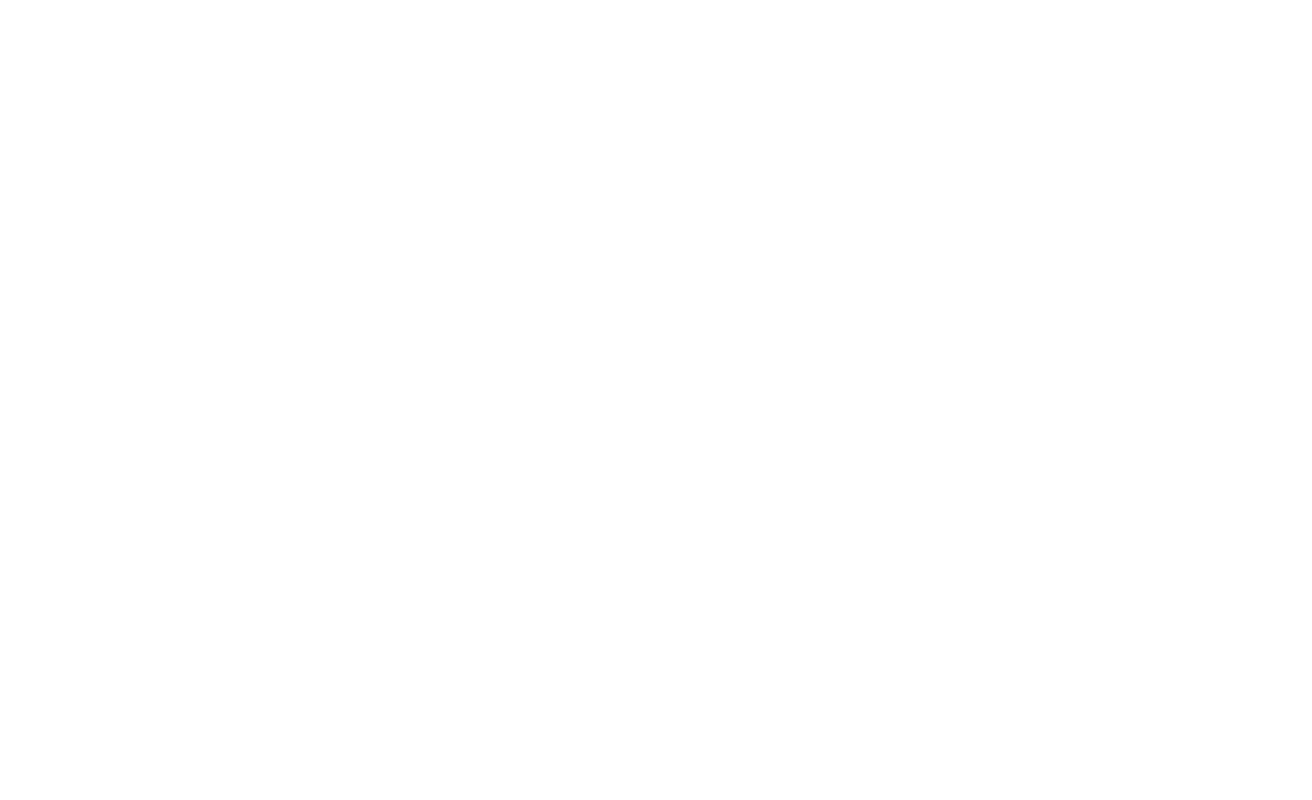
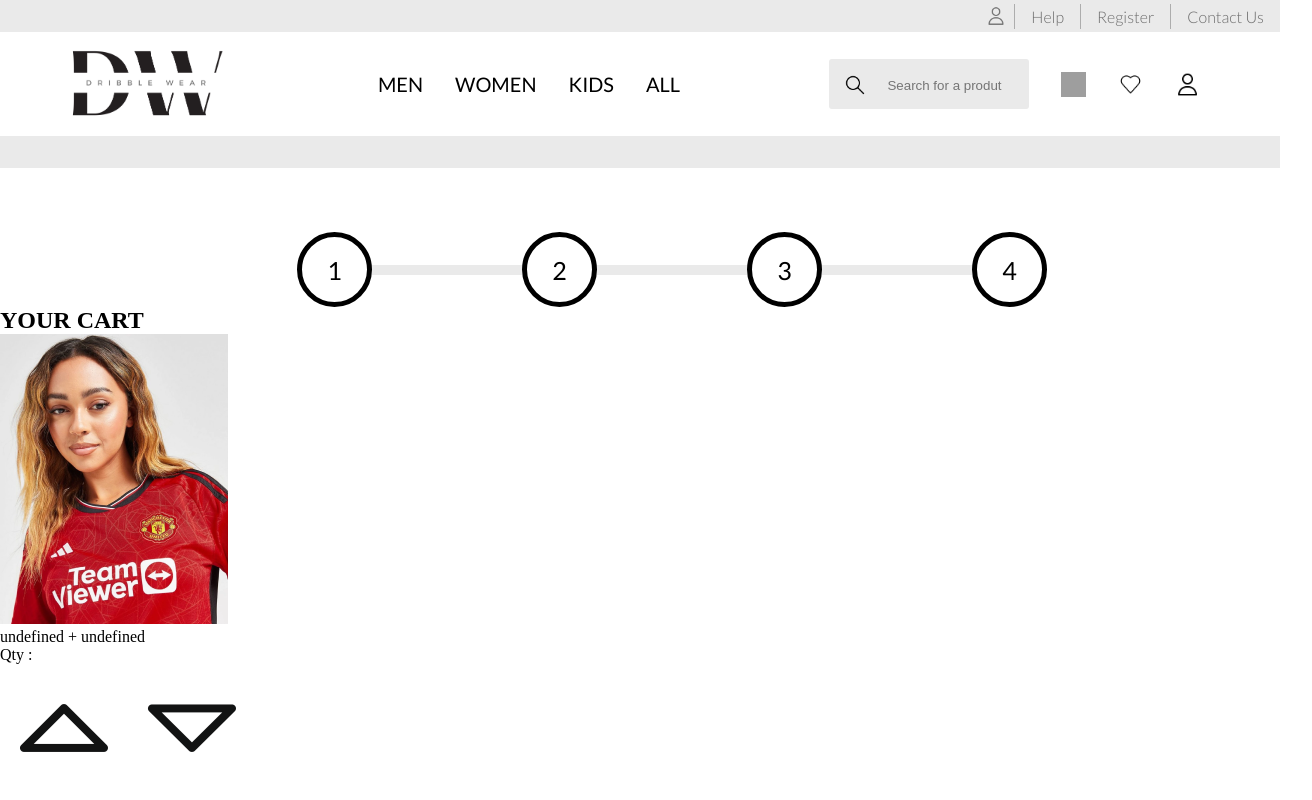
Before and after one commit to rawcode69/online_store, a React (Create React App) app in the folder frontend/jersey_store/: page /cart in a window 1280 px wide. Before the commit this address had no page. Shown: the top 800 px of the page, 1312 px wide, since content can reach past the window. Built offline with nearby package versions, Linux system fonts and the light colour scheme; grey boxes are pictures that could not be loaded.

Commit message:
Cart Page Started

```diff
--- a/frontend/jersey_store/src/App.js
+++ b/frontend/jersey_store/src/App.js
@@ -5,6 +5,7 @@
 import Jersy from './pages/jersey/Jersey';
 import Men from './pages/men/Men';
 import Women from './pages/women/Women'
+import Cart from './pages/cart/Cart';
 
 function App() {
   return (
@@ -15,7 +16,7 @@
         <Route path='/men' element = {<Men/>}/>
         <Route path='/women' element = {<Women/>}/>
         <Route path='/jersey' element = {<Jersy/>}/>
-
+        <Route path='/cart' element = {<Cart/>}/>
       </Routes>
     </BrowserRouter>
 
--- a/frontend/jersey_store/src/components/Index.js
+++ b/frontend/jersey_store/src/components/Index.js
@@ -3,3 +3,4 @@
 export {default as Jersey} from './jersey/Jersey';
 export {default as Navbar} from './navbar/Navbar';
 export {default as StatusLabel} from './status_label/StatusLabel';
+export {default as Checkout_Status} from './checkout_status/Checkout_Status';
--- /dev/null
+++ b/frontend/jersey_store/src/components/checkout_status/Checkout_Status.jsx
@@ -0,0 +1,24 @@
+import React from 'react'
+import './checkout_status.css'
+
+const Checkout_Status = () => {
+    return (
+        <div className='dw__checkout-status section__margin'>
+            <div className='dw__checkout-status_circle-1'>1</div>
+
+            <div className='dw__checkout-status_bar-1' />
+
+            <div className='dw__checkout-status_circle-2'>2</div>
+
+            <div className='dw__checkout-status_bar-2' />
+
+            <div className='dw__checkout-status_circle-3'>3</div>
+
+            <div className='dw__checkout-status_bar-3' />
+
+            <div className='dw__checkout-status_circle-4'>4</div>
+        </div>
+    )
+}
+
+export default Checkout_Status
--- /dev/null
+++ b/frontend/jersey_store/src/components/checkout_status/checkout_status.css
@@ -0,0 +1,30 @@
+.dw__checkout-status{
+    width: 100%;
+    display: flex;
+    justify-content: center;
+    align-items: center;
+    margin-top: 4rem;
+}
+
+.dw__checkout-status_circle-1,
+.dw__checkout-status_circle-2,
+.dw__checkout-status_circle-3,
+.dw__checkout-status_circle-4{
+    display: flex;
+    width: 75px;
+    height: 75px;
+    border: 5px solid black;
+    border-radius: 50%;
+    justify-content: center;
+    align-items: center;
+    font-size: 25px;
+    font-family: var(--font-family);
+}
+
+.dw__checkout-status_bar-1,
+.dw__checkout-status_bar-2,
+.dw__checkout-status_bar-3{
+    height: 10px;
+    width: 150px;
+    background-color: var(--color-bg-product);
+}
--- /dev/null
+++ b/frontend/jersey_store/src/pages/cart/Cart.jsx
@@ -0,0 +1,16 @@
+import React from 'react'
+import { Checkout_Status, Footer, Navbar } from '../../components/Index'
+import CartContainer from './cart_container/CartContainer'
+
+const Cart = () => {
+  return (
+    <div>
+        <Navbar/>
+        <Checkout_Status/>
+        <CartContainer/>
+        <Footer/>
+    </div>
+  )
+}
+
+export default Cart
--- /dev/null
+++ b/frontend/jersey_store/src/pages/cart/cart_container/CartContainer.jsx
@@ -0,0 +1,26 @@
+import React from 'react'
+import './cart_container.css'
+import Cart_JerseyContainer from './cart_jersery-container/Cart_JerseyContainer'
+
+import Jersey_Image from '../../../assets/jersey_images/manchester_women/manchester_women_1.png'
+const CartContainer = () => {
+  return (
+    <div className='dw__cart-container'>
+
+      <div className='dw__cart-container-left'>
+        <h2>YOUR CART</h2>
+
+        <Cart_JerseyContainer
+            image = {Jersey_Image}
+        />
+      </div>
+
+      <div className='dw__cart-container-right'>
+        <h2>SUMMARY</h2>
+      </div>
+
+    </div>
+  )
+}
+
+export default CartContainer
--- /dev/null
+++ b/frontend/jersey_store/src/pages/cart/cart_container/cart_jersery-container/Cart_JerseyContainer.jsx
@@ -0,0 +1,47 @@
+import React from 'react';
+
+import './cart_jersey-container.css';
+
+import UP from '../../../../assets/up.png';
+import DOWN from '../../../../assets/down.png'
+
+const Cart_JerseyContainer = (props) => {
+  return (
+    <div className='dw__cart-jersey-container'>
+
+      <div className='d__cart-jersey-container_image'>
+        <img src={props.image} alt="jersy_image" />
+      </div>
+
+      <div className='dw__cart-jersey-container_content'>
+
+        <div className='dw__cart_content_title'>
+          <h3>{props.jersey_name}</h3>
+          <p>{props.jerey_year}</p>
+          <p>{`${props.jersey_gender} + ${props.home_or_away}`}</p>
+        </div>
+
+        <div className='dw__cart_content_price'>
+          <h3>{props.jersey_price}</h3>
+        </div>
+
+        <div className='dw__cart-conetent_qty'>
+          <div className='dw__cart-content_qty-left'>
+            <p>Qty :</p>
+          </div>
+          <div className='dw__cart-content_qty-right'>
+            <p></p>
+            <div dw__qty-right-images>
+              <img src={UP} alt="" />
+              <img src={DOWN} alt="" />
+            </div>
+          </div>
+        </div>
+
+      </div>
+
+    </div>
+  )
+}
+
+export default Cart_JerseyContainer
```
Also changed, not shown: frontend/jersey_store/src/pages/cart/cart_container/cart_container.css (added), frontend/jersey_store/src/pages/cart/cart_container/cart_jersery-container/cart_jersey-container.css (added).
